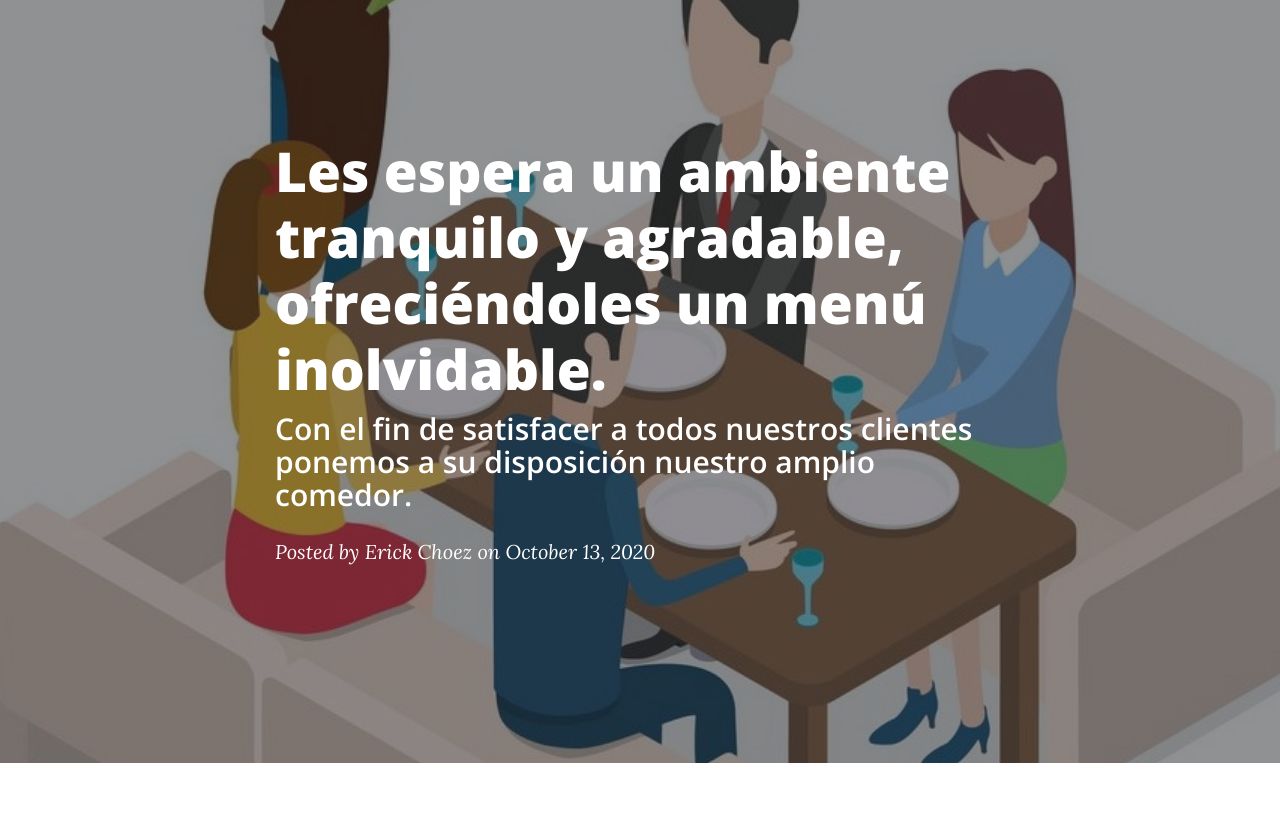
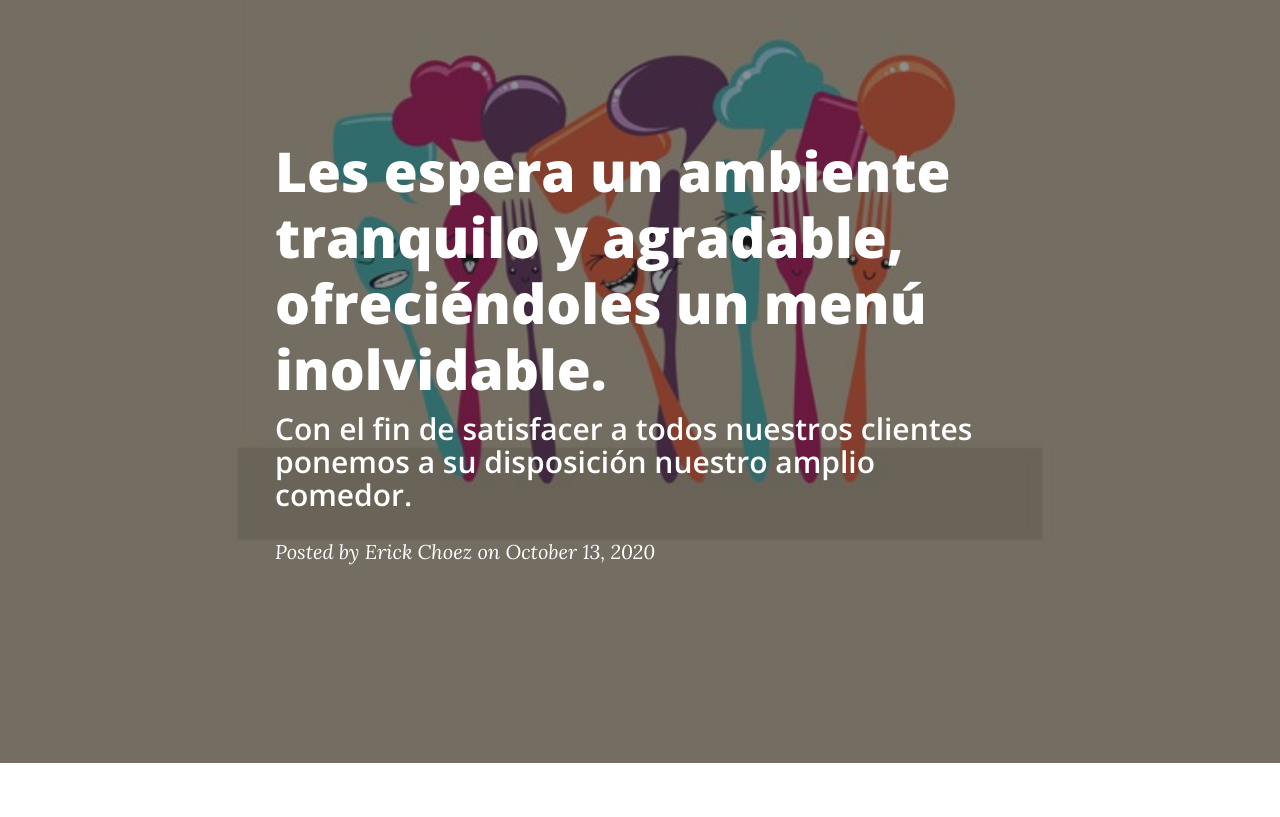
Before and after one commit to ErickChoez7UG/Proyecto-Sitio, a website: page post.html in a window 1280 px wide. Shown: the part 62-879 px from the top of the page. Drawn offline with nearby package versions, Linux system fonts and the light colour scheme.

Commit message:
Update post.html

```diff
--- a/post.html
+++ b/post.html
@@ -56,7 +56,7 @@
   </nav>
 
   <!-- Page Header -->
-  <header class="masthead" style="background-image: url('img/restaurant2.jpg')">
+  <header class="masthead" style="background-image: url('img/ideas.jpg')">
     <div class="overlay"></div>
     <div class="container">
       <div class="row">
```
